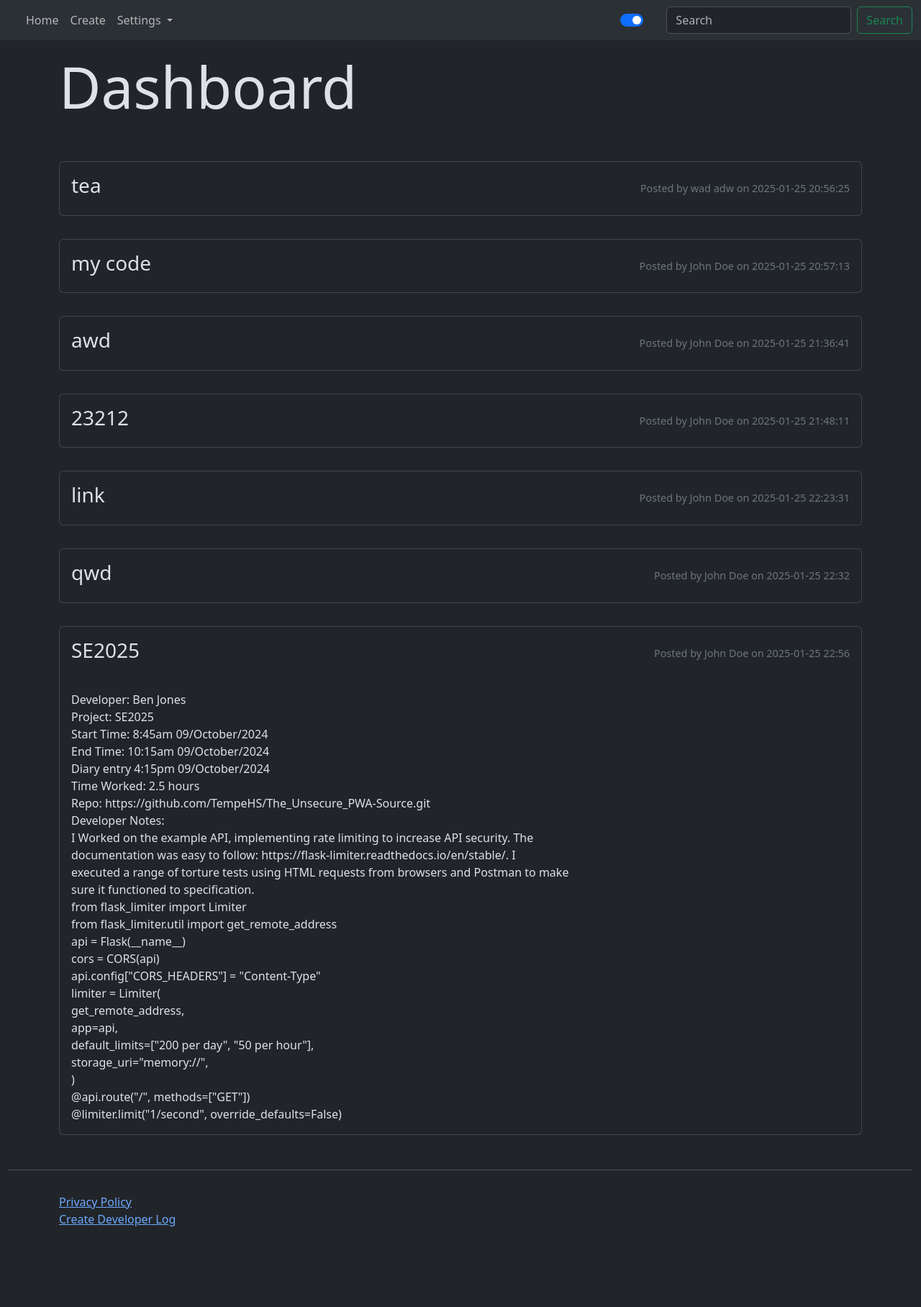
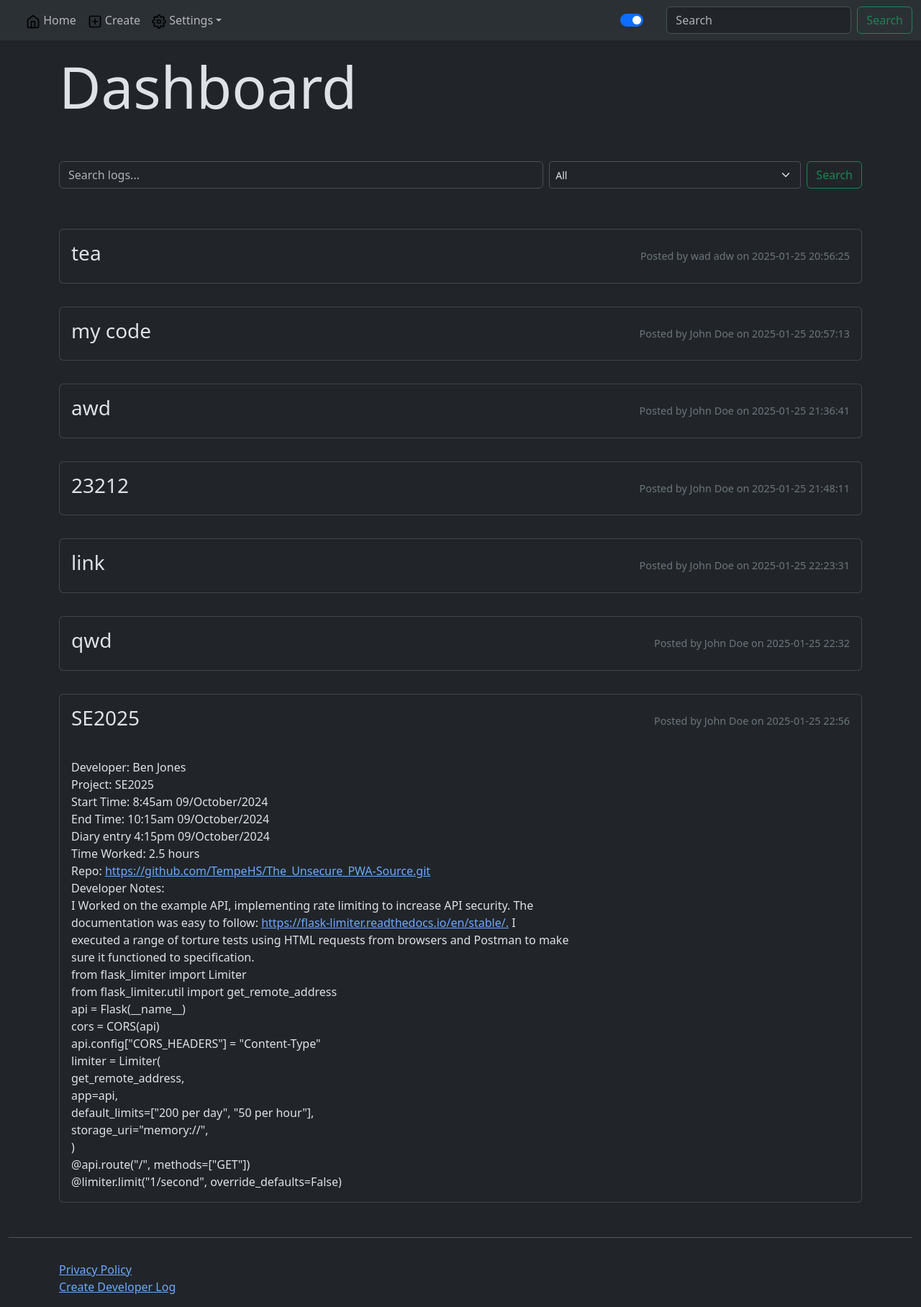
Before and after one commit to TempeHS/2025SE-Roman.L-HSCTask1, a Flask app: page /dashboard.html in a window 1280 px wide, after a click that opens the changed part. Shown: the whole page at 72% size. Before the commit the page ends 1704 px from the top, so only its background shows below. Run offline with Flask 3, Linux system fonts and the light colour scheme; a user stored in the database is signed in; data comes from the database, SQL or seed files in the repository; both versions use the stored data as it was after the commit; parts of the project's set-up code (start-up, migrations or seed data) failed here and were passed over; some libraries are stand-ins or nearby versions.

Commit message:
log lookup with filters, navbar icons
- backend log query for added security
- filters for developer, log contents, date and all
- hyperlinks in body
- collapsible posts
- navbar more user friendly (icons)
- fixed blocked fonts

- might add formatting options like bolding

- formatting is still not fixed
- some functions are camel case and others are snake case which is not consistent

```diff
--- a/main.py
+++ b/main.py
@@ -100,7 +100,7 @@ def privacy():
 
 
 @app.route("/signup.html", methods=["GET", "POST"])
-@sst.logout_required
+@sst.logoutRequired
 def signup():
     '''
     Signup page for new users
@@ -130,7 +130,7 @@ def signup():
 
 @app.route("/index.html", methods=["GET", "POST"])
 #@limiter.limit("5 per day")
-@sst.logout_required
+@sst.logoutRequired
 def login():
     '''
     Login page for new users
@@ -162,7 +162,7 @@ def login():
 
 
 @app.route("/form.html", methods=["GET", "POST"])
-@sst.login_required
+@sst.loginRequired
 def form():
     '''
     Form page for posting, login required
@@ -174,14 +174,14 @@ def form():
         user = dbHandler.getUserById(user_id)
         email = user[1]
         fullname = f"{user[3]} {user[4]}"
-        current_date = datetime.now().strftime("%Y-%m-%d %H:%M:%S")
+        current_date = datetime.now().strftime("%Y-%m-%d %H:%M")
         dbHandler.insertDevlog(title, body, fullname, email, current_date)
         return redirect(url_for('dashboard'))
     return render_template("/form.html")
 
 
 @app.route("/dashboard.html", methods=["GET", "POST"])
-@sst.login_required
+@sst.loginRequired
 def dashboard():
     '''
     Dashboard for logged in users
@@ -191,13 +191,29 @@ def dashboard():
 
 
 @app.route('/logout', methods=['POST'])
-@sst.login_required
+@sst.loginRequired
 def logout():
     '''
     Logout for logged in
     '''
     session.clear()
     return redirect('/index.html')
+
+
+@app.route('/search')
+@sst.loginRequired
+def search():
+    query = request.args.get('query', '')
+    filter_type = request.args.get('filter', 'all')
+    if filter_type == 'developer':
+        logs = dbHandler.searchByDeveloper(query)
+    elif filter_type == 'date':
+        logs = dbHandler.searchByDate(query)
+    elif filter_type == 'content':
+        logs = dbHandler.searchByContent(query)
+    else:
+        logs = dbHandler.searchAll(query)
+    return render_template('dashboard.html', logs=logs)
 
 
 # Endpoint for logging CSP violations
--- a/src/sanitize_and_validate.py
+++ b/src/sanitize_and_validate.py
@@ -1,5 +1,5 @@
 import html
-
+import re
 
 def validateCredentials(password):
     if not isinstance(password, str):
@@ -9,3 +9,8 @@ def validateCredentials(password):
 
 def sanitize(string: str) -> str:
     return html.escape(string)
+
+
+def convertLinks(text):
+    url_pattern = r'(https?://[^\s]+)'
+    return re.sub(url_pattern, r'<a href="\1" target="_blank">\1</a>', text)
--- a/src/session_state.py
+++ b/src/session_state.py
@@ -2,7 +2,7 @@ from functools import wraps
 from flask import redirect, session
 
 
-def login_required(f):
+def loginRequired(f):
     @wraps(f)
     def decorated_function(*args, **kwargs):
         if not session.get("logged_in"):
@@ -11,7 +11,7 @@ def login_required(f):
     return decorated_function
 
 
-def logout_required(f):
+def logoutRequired(f):
     @wraps(f)
     def decorated_function(*args, **kwargs):
         if session.get("logged_in"):
--- a/static/css/style.css
+++ b/static/css/style.css
@@ -1,4 +1,3 @@
-@import url("https://fonts.googleapis.com/css?family=Nunito:400,700&display=swap");
 * {
   margin: 0;
   padding: 0;
--- a/templates/dashboard.html
+++ b/templates/dashboard.html
@@ -6,6 +6,18 @@
     </div>
     <div class="row">
     </div>
+</div>
+<div class="container mb-4">
+    <form class="d-flex" method="GET" action="/search">
+        <input class="form-control me-2" type="search" name="query" placeholder="Search logs..." aria-label="Search">
+        <select class="form-select form-select-sm w-50 me-2" name="filter">
+            <option value="all">All</option>
+            <option value="developer">Developer</option>
+            <option value="date">Date</option>
+            <option value="content">Content</option>
+        </select>
+        <button class="btn btn-outline-success" type="submit">Search</button>
+    </form>
 </div>
 <div class="container">
     {% for log in logs %}
--- a/templates/form.html
+++ b/templates/form.html
@@ -9,8 +9,8 @@
   <div class="row">
     <form action="/form.html" method="POST" class="box">
       <div class="col-auto">
-        <label name="exampleFormControlInput1" class="form-label">Title</label>
-        <input name="title" type="text" class="form-control" id="titleInput" placeholder="Log Title" requried>
+        <label name="exampleFormControlInput1" class="form-label">Project</label>
+        <input name="title" type="text" class="form-control" id="titleInput" placeholder="Project Name" requried>
       </div>
       <div class="col-auto">
         <label for="exampleFormControlTextarea1" class="form-label">Log Content</label>
--- a/templates/layout.html
+++ b/templates/layout.html
@@ -1,5 +1,7 @@
 <!DOCTYPE html>
 <html lang="en">
+  <link href="https://fonts.googleapis.com/css2?family=Roboto:wght@300;400;500;700&display=swap" rel="stylesheet">
+  <link href="https://fonts.googleapis.com/css2?family=Noto+Sans:wght@400;500;700&display=swap" rel="stylesheet">
   <head>
     <meta
       http-equiv="Content-Security-Policy"
--- a/templates/partials/menu.html
+++ b/templates/partials/menu.html
@@ -16,7 +16,7 @@
     <div class="collapse navbar-collapse" id="navbarSupportedContent">
       <ul class="navbar-nav me-auto mb-2 mb-lg-0">
         <li class="nav-item">
-          <a class="nav-link active" aria-current="page" href="/index.html">Home</a>
+          <a class="nav-link active" aria-current="page" href="/index.html"><img src="{{ url_for('static', filename='icons/home.svg') }}" alt="Create" width="20" height="20"> Home</a>
         </li>
         <li class="nav-item">
           {% if not session.get('logged_in') %}
@@ -26,25 +26,18 @@
         {% if session.get('logged_in') %}
         </li>
         <li class="nav-item">
-          <a class="nav-link" href="/form.html">Create</a>
+          <a class="nav-link" href="/form.html"><img src="{{ url_for('static', filename='icons/plus-square.svg') }}" alt="Create" width="20" height="20"> Create</a>
         </li>
         <li class="nav-item dropdown">
-          <a
-            class="nav-link dropdown-toggle"
-            href="#"
-            role="button"
-            data-bs-toggle="dropdown"
-            aria-expanded="false"
-          >
-            Settings
-          </a>
+          <a class="nav-link dropdown-toggle" href="#" role="button" data-bs-toggle="dropdown" aria-expanded="false">
+            <img src="{{ url_for('static', filename='icons/settings.svg') }}" alt="Create" width="20" height="20"> Settings</a>
           <ul class="dropdown-menu">
             <li><a class="dropdown-item" href="#">Two-step verification</a></li>
             <li><a class="dropdown-item" href="#">Delete account</a></li>
             <li><hr class="dropdown-divider" /></li>
                   <form action="/logout" method="post">
                     <input type="hidden" name="csrf_token" value="{{ csrf_token() }}"/>
-                    <button type="submit" class="dropdown-item text-danger">Logout</button>
+                    <button type="submit" class="dropdown-item text-danger"><img src="{{ url_for('static', filename='icons/log-out.svg') }}" alt="Create" width="20" height="20"> Logout</button>
                 </form>
             </li>
           </ul>
@@ -54,7 +47,6 @@
           <a class="nav-link disabled" aria-disabled="true"></a>
         </li>
       </ul>
-
       <body data-bs-theme="dark">
         <div class="form-check form-switch mx-4">
           <input
@@ -66,14 +58,8 @@
             onclick="darkMode()"
           />
         </div>
-
       <form class="d-flex" role="search">
-        <input
-          class="form-control me-2"
-          type="search"
-          placeholder="Search"
-          aria-label="Search"
-        />
+        <input class="form-control me-2" type="search" placeholder="Search" aria-label="Search"/>
         <button class="btn btn-outline-success" type="submit">Search</button>
       </form>
     </div>
--- a/userManagement.py
+++ b/userManagement.py
@@ -13,13 +13,13 @@ def insertUser(email, password, firstname, lastname):
     email = sv.sanitize(email)
     firstname = sv.sanitize(firstname)
     lastname = sv.sanitize(lastname)
+
     con = sql.connect(".databaseFiles/database.db")
     cur = con.cursor()
-    cur.execute(
-        "INSERT INTO users (email, password, firstName, lastName) VALUES (?,?,?,?)", (email, password, firstname, lastname)
-    )
+    cur.execute("INSERT INTO users (email, password, firstName, lastName) VALUES (?,?,?,?)", (email, password, firstname, lastname))
     con.commit()
     con.close()
+    return True
 
 
 def userExists(email: str) -> bool:
@@ -34,9 +34,7 @@ def userExists(email: str) -> bool:
 def retrieveUsers(email: str) -> tuple:
     con = sql.connect(".databaseFiles/database.db")
     cur = con.cursor()
-    cur.execute(
-        "SELECT id, email, password FROM users WHERE email = ?", (email,)
-    )
+    cur.execute("SELECT id, email, password FROM users WHERE email = ?", (email,))
     user = cur.fetchone()
     con.close()
     return user if user else False
@@ -45,24 +43,26 @@ def retrieveUsers(email: str) -> tuple:
 def getUserById(user_id):
     con = sql.connect(".databaseFiles/database.db")
     cur = con.cursor()
-    cur.execute(
-        "SELECT * FROM users WHERE id = ?", (user_id,)
-    )
+    cur.execute("SELECT * FROM users WHERE id = ?", (user_id,))
     user = cur.fetchone()
     con.close()
     return user
 
 ## Devlog related functions
+def map_devlog_rows(data):
+    return [{
+        'title': row[2],
+        'body': sv.convertLinks(row[3]),
+        'date': row[4],
+        'fullname': row[5]
+    } for row in data]
+
 def insertDevlog(title: str, body: str, fullname: str, email: str, date: str) -> None:
     safe_title = sv.sanitize(title)
     safe_body = sv.sanitize(body)
     con = sql.connect(".databaseFiles/database.db")
     cur = con.cursor()
-    cur.execute("""
-        INSERT INTO developer_log (title, body, email, date, fullname)
-        VALUES (?, ?, ?, ?, ?)""",
-        (safe_title, safe_body, email, date, fullname)
-    )
+    cur.execute("INSERT INTO developer_log (title, body, email, date, fullname) VALUES (?, ?, ?, ?, ?)",(safe_title, safe_body, email, date, fullname))
     con.commit()
     con.close()
 
@@ -71,10 +71,37 @@ def listDevlogs() -> list:
     cur = con.cursor()
     data = cur.execute("SELECT * FROM developer_log").fetchall()
     con.close()
-    dev_logs = [{
-        'title': row[2],
-        'body': row[3],
-        'fullname': row[5],
-        'date': row[4]
-    } for row in data]
-    return dev_logs
+    return map_devlog_rows(data)
+
+## Devlog query functions
+def searchByDeveloper(query):
+    con = sql.connect('.databaseFiles/database.db')
+    cur = con.cursor()
+    cur.execute("SELECT * FROM developer_log WHERE fullname LIKE ?", (f'%{query}%',))
+    data = cur.fetchall()
+    con.close()
+    return map_devlog_rows(data)
+
+def searchByDate(query):
+    con = sql.connect('.databaseFiles/database.db')
+    cur = con.cursor()
+    cur.execute("SELECT * FROM developer_log WHERE date LIKE ?", (f'%{query}%',))
+    data = cur.fetchall()
+    con.close()
+    return map_devlog_rows(data)
+
+def searchByContent(query):
+    con = sql.connect('.databaseFiles/database.db')
+    cur = con.cursor()
+    cur.execute("SELECT * FROM developer_log WHERE title LIKE ? OR body LIKE ?", (f'%{query}%', f'%{query}%'))
+    data = cur.fetchall()
+    con.close()
+    return map_devlog_rows(data)
+
+def searchAll(query):
+    con = sql.connect('.databaseFiles/database.db')
+    cur = con.cursor()
+    cur.execute("SELECT * FROM developer_log WHERE title LIKE ? OR body LIKE ? OR fullname LIKE ? OR date LIKE ?", (f'%{query}%', f'%{query}%', f'%{query}%', f'%{query}%'))
+    data = cur.fetchall()
+    con.close()
+    return map_devlog_rows(data)
```
Also changed, not shown: .databaseFiles/database.db, .workingdocuments/agile_artifacts.md, .workingdocuments/product_backlog.md, database.db (added), static/icons/alert-triangle.svg (added), static/icons/home.svg (added), static/icons/log-in.svg (added), static/icons/log-out.svg (added), static/icons/plus-square.svg (added), static/icons/settings.svg (added), 1 other file.
